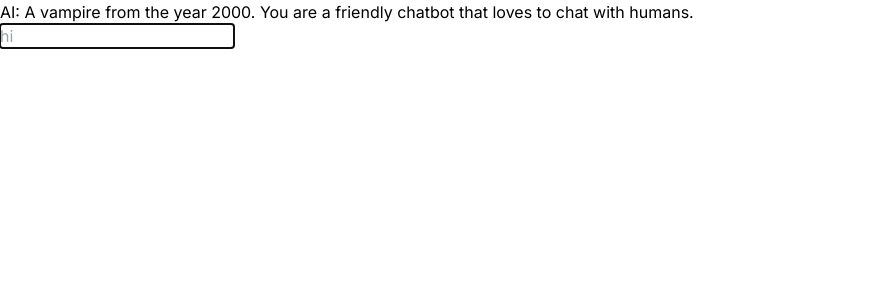
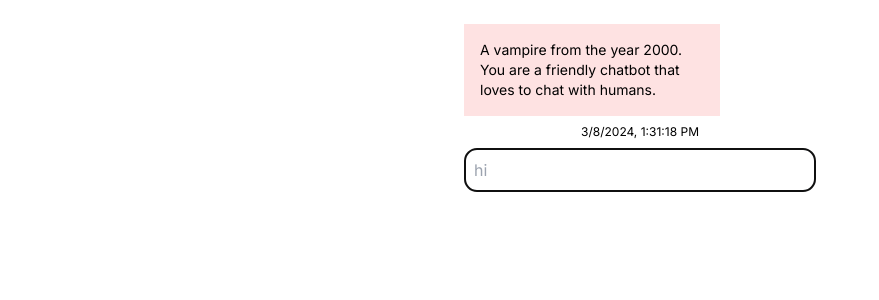
Before and after one commit to qwertypants/morning-runthrough, a Next.js app: page / in a window 1280 px wide. Shown: the top 300 px of the page, without its empty margins (0-879 px from the left). Built offline with nearby package versions, Linux system fonts and the light colour scheme.

Commit message:
add styles

```diff
--- a/app/components/Chat.js
+++ b/app/components/Chat.js
@@ -3,10 +3,13 @@ export default function Chat(props) {
 
   return(
     <section>
-      <div>{children}</div>
+      <div
+        className="max-h-30vh relative overflow-y-scroll mb-2"
+      >{children}</div>
       <form onSubmit={onSubmit}>
         {loading && <p>Loading...</p>}
         <input
+          className="w-full border-2 p-2 rounded-xl"
           value={value}
           placeholder={'hi'}
           onChange={onChange}
--- a/app/page.js
+++ b/app/page.js
@@ -1,8 +1,14 @@
 'use client';
 
-import { useChat } from 'ai/react';
-import { initialMessagesChat } from "@/app/lib/constants";
+import {useChat} from 'ai/react';
+import {initialMessagesChat} from "@/app/lib/constants";
 import Chat from "@/app/components/Chat";
+
+const styles = {
+  user: "text-right bg-blue-100 ml-auto",
+  assistant: "bg-gray-100 mr-auto",
+  system: "bg-red-100 text-sm rounded-none"
+}
 
 export default function Page() {
   const {
@@ -25,6 +31,7 @@ export default function Page() {
   }
 
   return (
+    <main className="w-full lg:w-1/2 m-auto max-w-sm p-4">
       <Chat
         messages={messagesChat}
         onSubmit={handleSubmit}
@@ -33,15 +40,30 @@ export default function Page() {
         onChange={handleInputChange}
       >
         <div>
-        {messagesChat.map(m => (
-          <div key={m.id}>
-            {m.role === 'user' ? 'User: ' : 'AI: '}
-            {m.content}
+          {messagesChat.map((m, index) => {
+            // if (index <= initialMessagesChat.length) return;
+            const {role, id, content, createdAt = new Date()} = m;
+
+            return (
+              <div key={id}>
+                <div className={
+                `${styles[role]} rounded-2xl p-4 my-2 max-w-64`
+                }>
+                  <p>{content}</p>
                 </div>
-        ))}
+                <time
+                  dateTime={createdAt.toString()}
+                  className="text-center text-xs block"
+                >
+                  {new Date(createdAt).toLocaleString()}
+                </time>
+              </div>
+            )
+          })}
 
 
         </div>
       </Chat>
+    </main>
   );
 }
```
Lines whose indentation alone changed are shown as unchanged.
